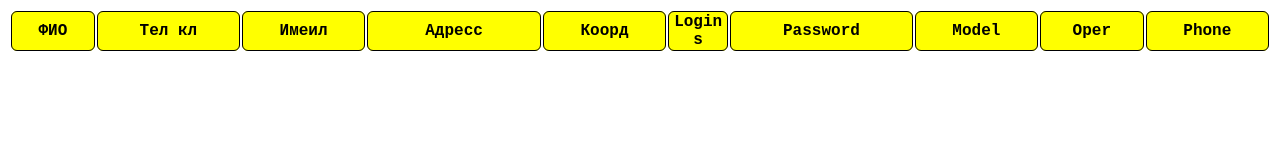
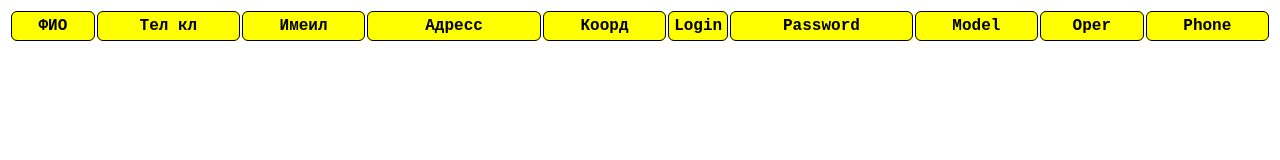
Before and after one commit to akset045/Clients-Table, a plain HTML site: page index.html in a window 1280 px wide. Drawn offline with Linux system fonts and the light colour scheme; no server answers.

Commit message:
and more fix

```diff
--- a/index.html
+++ b/index.html
@@ -17,7 +17,7 @@
 				<th>Имеил</th>
 				<th style="width: 14%;">Адресс</th>
 				<th>Коорд</th>
-				<th style="width: 2px">Login s</th>
+				<th style="width: 2px">Login</th>
 				<th>Password</th>
 				<th>Model</th>
 				<th>Oper</th>
```
Also changed, not shown: 1 other file.
